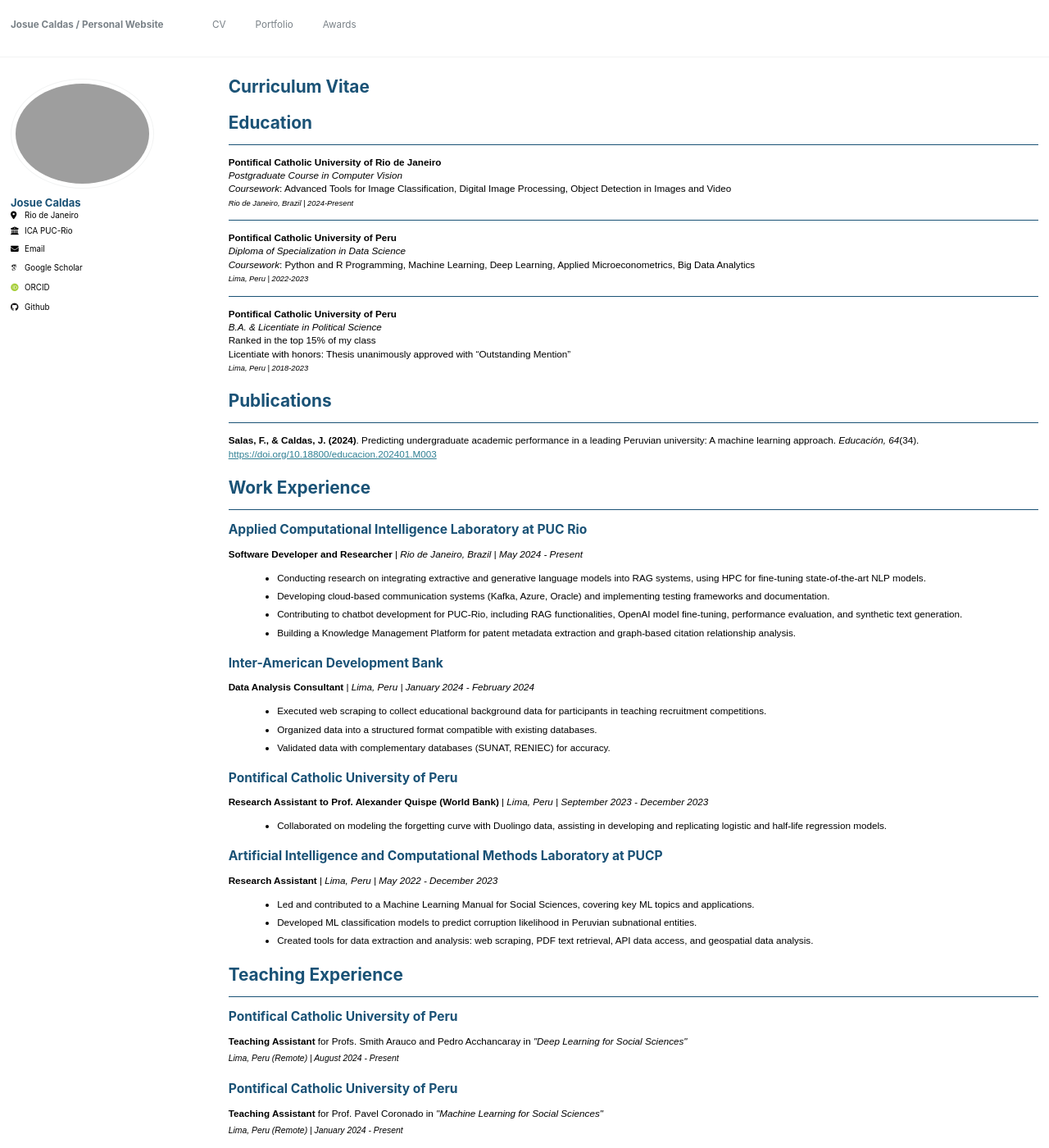
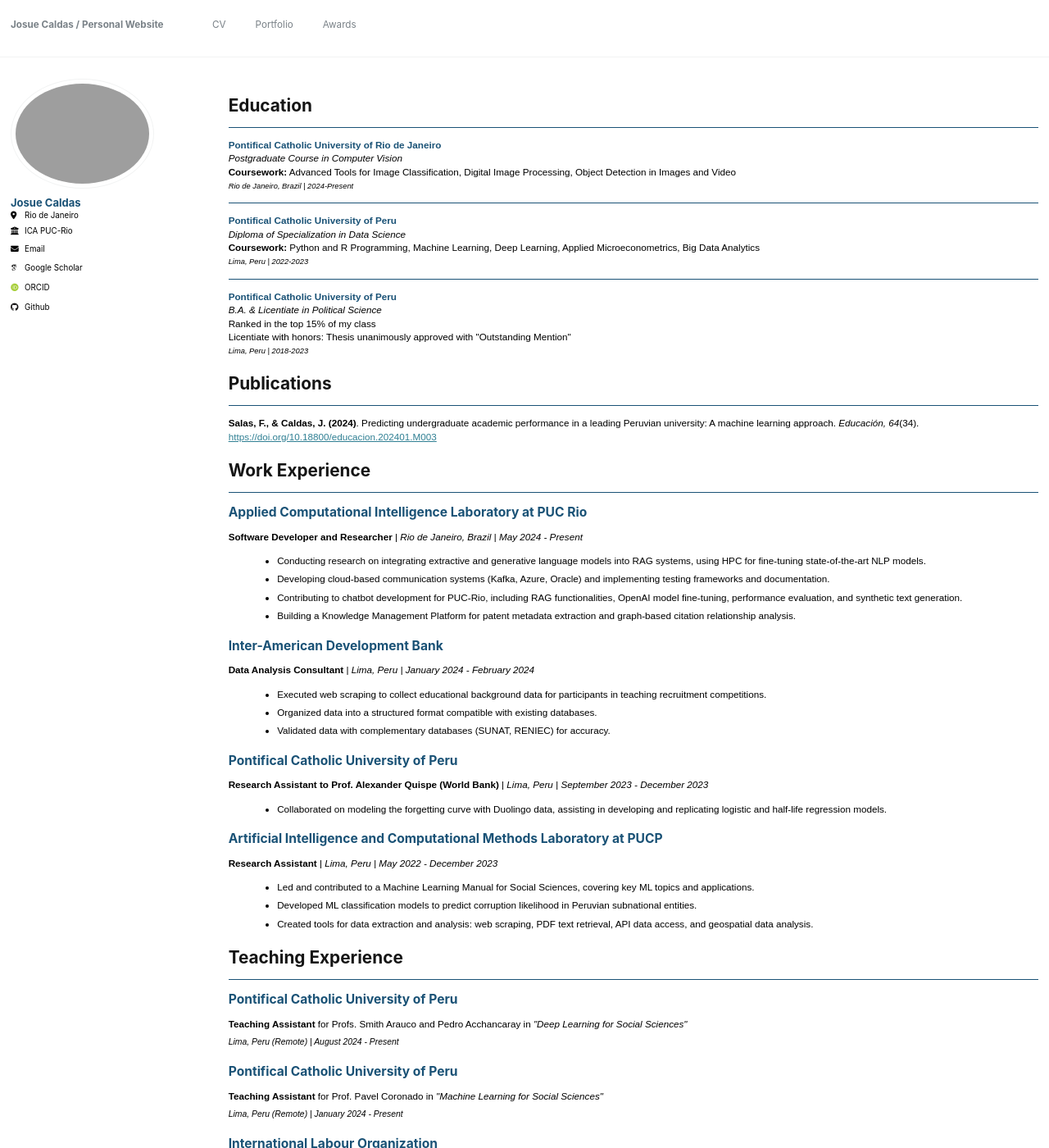
Before and after one commit to josuecaldasv/josuecaldasv.github.io, a Jekyll site: the page built from _pages/cv.md, in a window 1280 px wide and 1400 px high. Shown: the whole window at 82% size. Built offline with Jekyll 4.4.1, drawn with Linux system fonts in a browser that asks for light colours; some web fonts are replaced.

Commit message:
update cv

```diff
--- a/_pages/cv.md
+++ b/_pages/cv.md
@@ -1,6 +1,5 @@
 ---
 layout: archive
-title: "Curriculum Vitae"
 permalink: /cv/
 author_profile: true
 redirect_from:
@@ -14,8 +13,12 @@ redirect_from:
     font-size: 13px;
     line-height: 1.4;
   }
-
-  h1, h2, h3, h4 {
+    h1 {
+    color:rgb(21, 21, 21);
+    font-weight: bold;
+    margin-bottom: 0.5em;
+  }
+  h2, h3, h4 {
     color: #1a5276;
     font-weight: bold;
     margin-bottom: 0.5em;
@@ -71,7 +74,10 @@ redirect_from:
     padding-bottom: 0.2em;
     margin-bottom: 0.8em;
   }
-
+  .education-entry .university {
+    color: #1a5276;
+    font-weight: bold;
+  }
   .publication-entry, .work-entry, .teaching-entry, .skills-container, .certification-entry, .course-entry {
     margin-bottom: 1.5em;
   }
@@ -101,25 +107,32 @@ redirect_from:
 # Education
 ------
 
-**Pontifical Catholic University of Rio de Janeiro**
-*Postgraduate Course in Computer Vision*
-*Coursework*: Advanced Tools for Image Classification, Digital Image Processing, Object Detection in Images and Video
-<small><em>Rio de Janeiro, Brazil | 2024-Present</em></small>
+<div class="education-entry">
+  <p><span class="university">Pontifical Catholic University of Rio de Janeiro</span><br>
+  <em>Postgraduate Course in Computer Vision</em><br>
+  <strong>Coursework:</strong> Advanced Tools for Image Classification, Digital Image Processing, Object Detection in Images and Video<br>
+  <small><em>Rio de Janeiro, Brazil | 2024-Present</em></small></p>
+</div>
 
 <hr>
 
-**Pontifical Catholic University of Peru**
-*Diploma of Specialization in Data Science*
-*Coursework*: Python and R Programming, Machine Learning, Deep Learning, Applied Microeconometrics, Big Data Analytics
-<small><em>Lima, Peru | 2022-2023</em></small>
+<div class="education-entry">
+  <p><span class="university">Pontifical Catholic University of Peru</span><br>
+  <em>Diploma of Specialization in Data Science</em><br>
+  <strong>Coursework:</strong> Python and R Programming, Machine Learning, Deep Learning, Applied Microeconometrics, Big Data Analytics<br>
+  <small><em>Lima, Peru | 2022-2023</em></small></p>
+</div>
 
 <hr>
 
-**Pontifical Catholic University of Peru**
-*B.A. & Licentiate in Political Science*
-Ranked in the top 15% of my class
-Licentiate with honors: Thesis unanimously approved with "Outstanding Mention"
-<small><em>Lima, Peru | 2018-2023</em></small>
+<div class="education-entry">
+  <p><span class="university">Pontifical Catholic University of Peru</span><br>
+  <em>B.A. & Licentiate in Political Science</em><br>
+  Ranked in the top 15% of my class<br>
+  Licentiate with honors: Thesis unanimously approved with "Outstanding Mention"<br>
+  <small><em>Lima, Peru | 2018-2023</em></small></p>
+</div>
+
 
 
 # Publications
```
